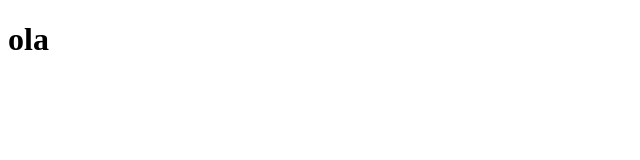
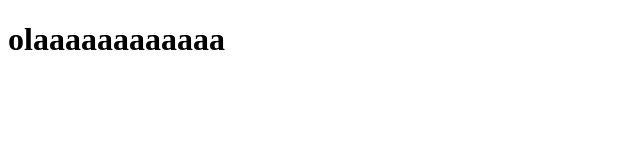
Before and after one commit to luccsll/curso_git_1, a plain HTML site: page index.html in a window 1280 px wide. Shown: the whole page, without its empty margins (0-640 px from the left). Drawn offline with Linux system fonts and the light colour scheme.

Commit message:
messagem que add

```diff
--- a/index.html
+++ b/index.html
@@ -6,6 +6,6 @@
     <title>Document</title>
 </head>
 <body>
-    <h1>ola</h1>
+    <h1>olaaaaaaaaaaaa</h1>
 </body>
 </html>
```
